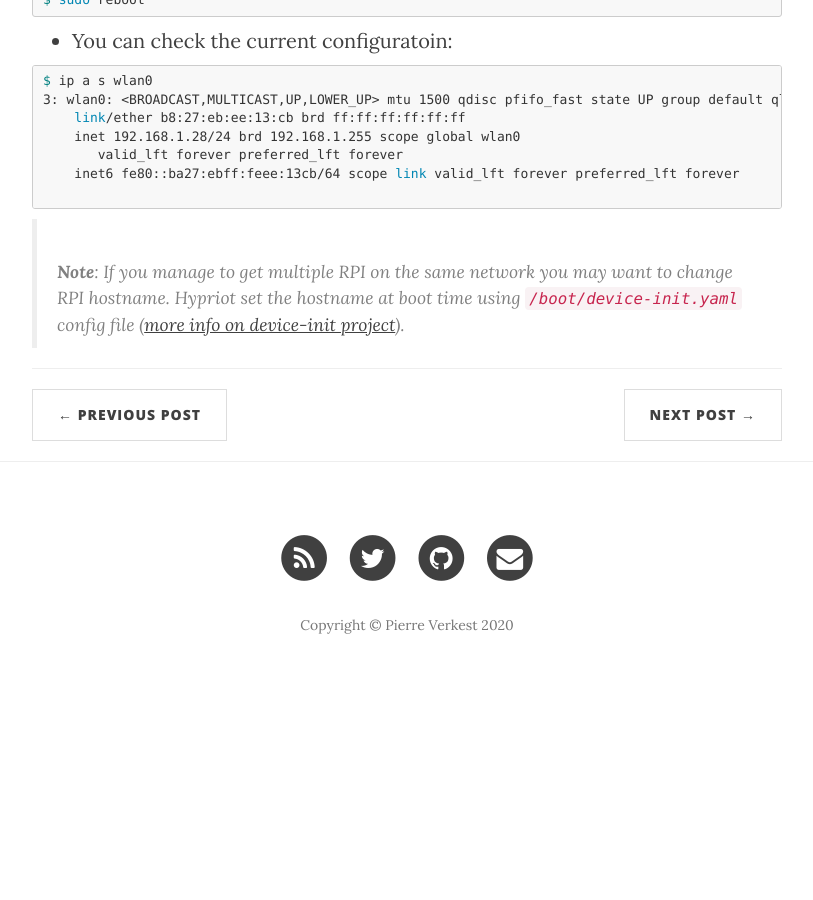
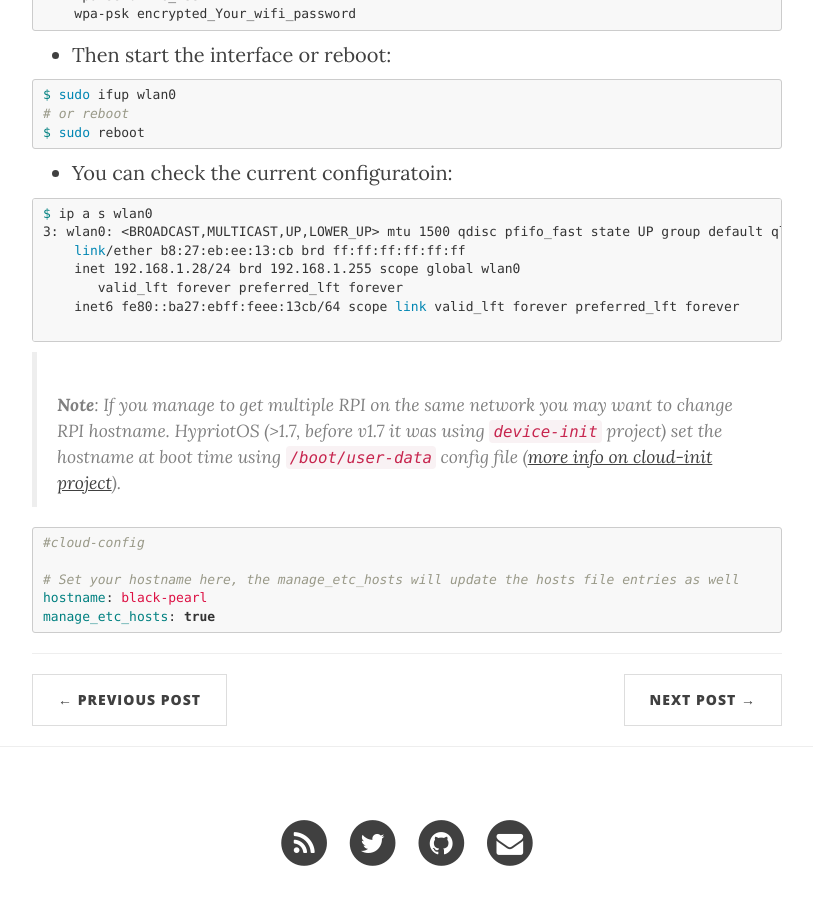
Before and after one commit to petrus-v/petrus-v.github.io, a Jekyll site: the page built from _posts/2016-09-24-rpi-wifi-setup.markdown, in a window 1280 px wide and 900 px high, scrolled down 2280 px. Shown: the whole window, without its empty margins (233-1046 px from the left). Built offline with Jekyll 4.4.1, drawn with Linux system fonts in a browser that asks for light colours; nearby versions of some CDN libraries; before the commit the page ends 2981 px from its top, so only the background shows below that; some of the changed text lies outside the part shown.

Commit message:
add note regarding cloud-init and flash project

````diff
--- a/_posts/2016-09-24-rpi-flash-sdcard-os-install.markdown
+++ b/_posts/2016-09-24-rpi-flash-sdcard-os-install.markdown
@@ -39,6 +39,9 @@ would like more security and mastering all the settings I may switch
 on an other distribution like ArchLinux ARM.
 
 ## Install hypriot on RPI3
+
+> **note** (2019-07-18): A [flash script](https://github.com/hypriot/flash) is available to be
+> able to install hypriot on your sd card and setup your wifi with cloud-init file.
 
 You can follow [this post to install Hypriot on your RaspBerry](http://blog.hypriot.com/getting-started-with-docker-and-linux-on-the-raspberry-pi/)
 
--- a/_posts/2016-09-24-rpi-wifi-setup.markdown
+++ b/_posts/2016-09-24-rpi-wifi-setup.markdown
@@ -11,6 +11,9 @@ header-img: "img/wifi.png"
 
 You can find [a documentation to setup wifi on raspberrypi.org](https://www.raspberrypi.org/documentation/configuration/wireless/wireless-cli.md)
 however I much prefer [the one from debian wiki](https://wiki.debian.org/fr/WiFi/HowToUse#wpa_supplicant)
+
+> **note** (2019-07-18): A [flash script](https://github.com/hypriot/flash) is available to be
+> able to install hypriot on your sd card and setup your wifi with cloud-init file.
 
 First connect to a freshly installed RPI linux console
 I'm writting this blog post right after [setup Hypriot on my RPI 3](
@@ -105,6 +108,15 @@ $ ip a s wlan0
 ```
 
 > **Note**: If you manage to get multiple RPI on the same network you
-> may want to change RPI hostname. Hypriot set the hostname at boot
-> time using `/boot/device-init.yaml` config file ([more info on
-> device-init project](https://github.com/hypriot/device-init)).
+> may want to change RPI hostname. HypriotOS (>1.7, before v1.7 it was using
+> `device-init` project) set the hostname at boot
+> time using `/boot/user-data` config file ([more info on
+> cloud-init project](https://cloudinit.readthedocs.io/en/0.7.9/index.html)).
+
+```yaml
+#cloud-config
+
+# Set your hostname here, the manage_etc_hosts will update the hosts file entries as well
+hostname: black-pearl
+manage_etc_hosts: true
+```
````
